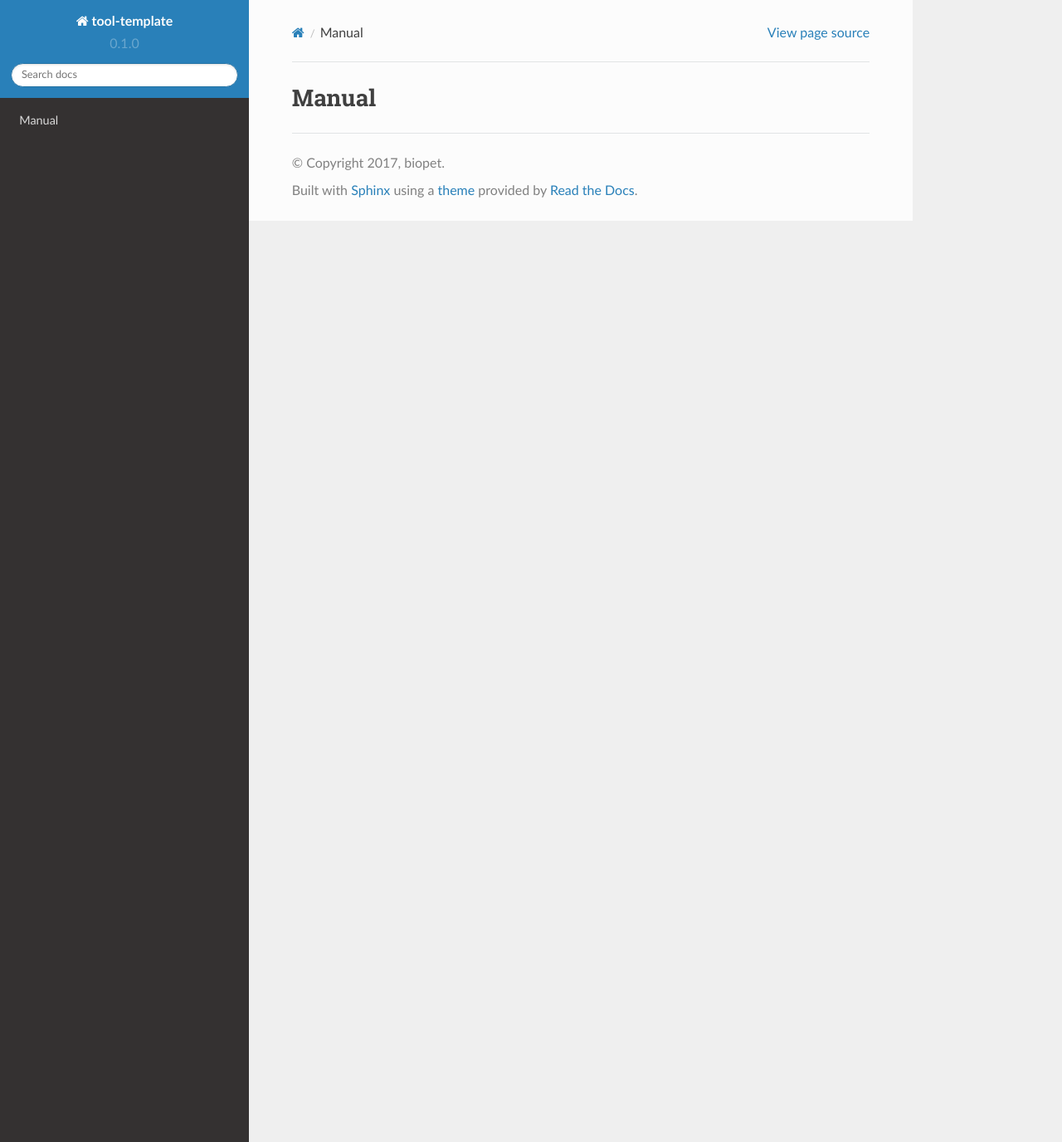
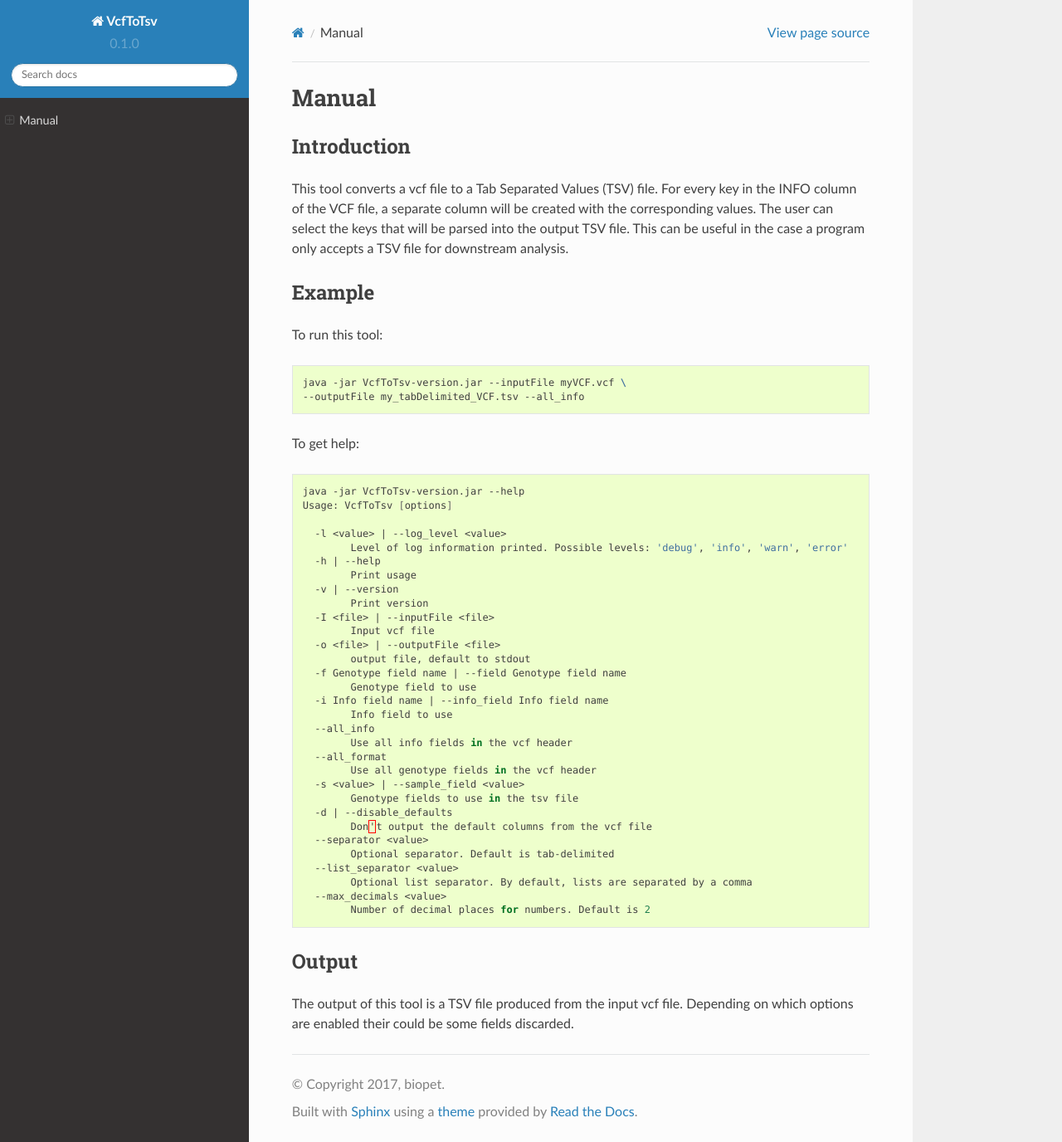
Before and after one commit to biopet/vcftotsv, a Sphinx documentation site: the page built from docs/MANUAL.md, in a window 1280 px wide and 1376 px high. Shown: the whole window at 83% size. Built offline with Sphinx 7.4.7 and the Read the Docs theme 2.0.0, drawn with Linux system fonts in a browser that asks for light colours.

Commit message:
documentation

````diff
--- a/docs/MANUAL.md
+++ b/docs/MANUAL.md
@@ -1,3 +1,52 @@
 # Manual
 
-<Elaborate usage description>
+## Introduction
+This tool converts a vcf file to a Tab Separated Values (TSV) file. For every key in the INFO column of the VCF file,
+a separate column will be created with the corresponding values. The user can select the keys that will be parsed into
+the output TSV file. This can be useful in the case a program only accepts a TSV file for downstream analysis.
+
+## Example
+To run this tool:
+```bash
+java -jar VcfToTsv-version.jar --inputFile myVCF.vcf \
+--outputFile my_tabDelimited_VCF.tsv --all_info
+```
+
+To get help:
+```bash
+java -jar VcfToTsv-version.jar --help
+Usage: VcfToTsv [options]
+
+  -l <value> | --log_level <value>
+        Level of log information printed. Possible levels: 'debug', 'info', 'warn', 'error'
+  -h | --help
+        Print usage
+  -v | --version
+        Print version
+  -I <file> | --inputFile <file>
+        Input vcf file
+  -o <file> | --outputFile <file>
+        output file, default to stdout
+  -f Genotype field name | --field Genotype field name
+        Genotype field to use
+  -i Info field name | --info_field Info field name
+        Info field to use
+  --all_info
+        Use all info fields in the vcf header
+  --all_format
+        Use all genotype fields in the vcf header
+  -s <value> | --sample_field <value>
+        Genotype fields to use in the tsv file
+  -d | --disable_defaults
+        Don't output the default columns from the vcf file
+  --separator <value>
+        Optional separator. Default is tab-delimited
+  --list_separator <value>
+        Optional list separator. By default, lists are separated by a comma
+  --max_decimals <value>
+        Number of decimal places for numbers. Default is 2
+```
+
+## Output
+The output of this tool is a TSV file produced from the input vcf file. Depending on which options are enabled their
+ could be some fields discarded.
--- a/docs/conf.py
+++ b/docs/conf.py
@@ -49,7 +49,7 @@ source_suffix = ['.rst', '.md']
 master_doc = 'index'
 
 # General information about the project.
-project = u'tool-template'
+project = u'VcfToTsv'
 copyright = u'2017, biopet'
 author = u'biopet'
 
@@ -118,7 +118,7 @@ html_sidebars = {
 # -- Options for HTMLHelp output ------------------------------------------
 
 # Output file base name for HTML help builder.
-htmlhelp_basename = 'tool-templatedoc'
+htmlhelp_basename = 'VcfToTsvdoc'
 
 
 # -- Options for LaTeX output ---------------------------------------------
@@ -145,7 +145,7 @@ latex_elements = {
 # (source start file, target name, title,
 #  author, documentclass [howto, manual, or own class]).
 latex_documents = [
-    (master_doc, 'tool-template.tex', u'tool-template Documentation',
+    (master_doc, 'VcfToTsv.tex', u'VcfToTsv Documentation',
      u'biopet', 'manual'),
 ]
 
@@ -155,7 +155,7 @@ latex_documents = [
 # One entry per manual page. List of tuples
 # (source start file, name, description, authors, manual section).
 man_pages = [
-    (master_doc, 'tool-template', u'tool-template Documentation',
+    (master_doc, 'VcfToTsv', u'VcfToTsv Documentation',
      [author], 1)
 ]
 
@@ -166,7 +166,7 @@ man_pages = [
 # (source start file, target name, title, author,
 #  dir menu entry, description, category)
 texinfo_documents = [
-    (master_doc, 'tool-template', u'tool-template Documentation',
-     author, 'tool-template', 'One line description of project.',
+    (master_doc, 'VcfToTsv', u'VcfToTsv Documentation',
+     author, 'VcfToTsv', 'Convert a vcf file to a TSV file.',
      'Miscellaneous'),
 ]
--- a/docs/index.rst
+++ b/docs/index.rst
@@ -1,9 +1,9 @@
-.. tool-template documentation master file, created by
+.. VcfToTsv documentation master file, created by
    sphinx-quickstart on Thu Oct 12 09:56:27 2017.
    You can adapt this file completely to your liking, but it should at least
    contain the root `toctree` directive.
 
-Welcome to tool-template's documentation!
+Welcome to VcfToTsv's documentation!
 =========================================
 
 .. mdinclude:: ../README.md
````
Also changed, not shown: README.md (+5 -10 lines), docs/INSTALLATION.md (+2 -2 lines), 1 other file.
